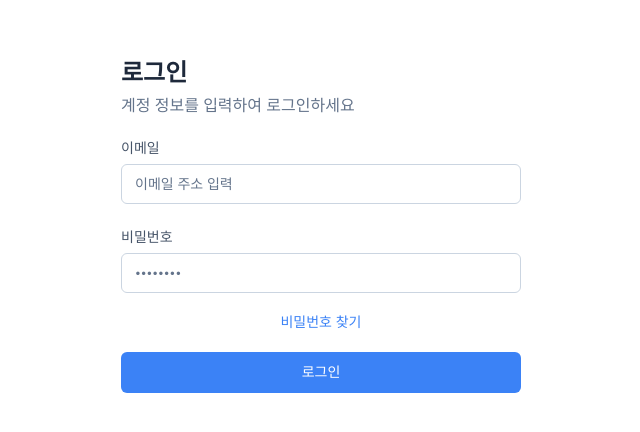
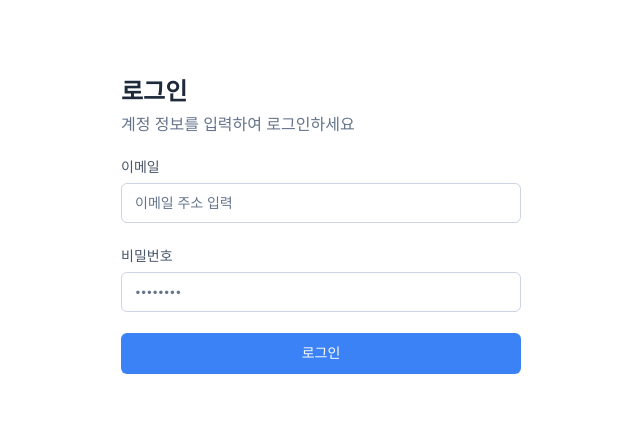
Before and after one commit to maximum-zero/KBE5_CKT_FE, a React (Vite) app: page /login in a window 1280 px wide. Shown: the part 174-606 px from the top of the page, without its empty margins (319-959 px from the left). Built offline with nearby package versions, Linux system fonts and the light colour scheme; no server answers.

Commit message:
fix: 로그인 실패시 이메일 및 비밀번호 수정

```diff
--- a/src/features/auth/LoginPage.tsx
+++ b/src/features/auth/LoginPage.tsx
@@ -2,17 +2,11 @@ import { useState } from 'react';
 import { useNavigate } from 'react-router-dom';
 
 import { BasicButton } from '@/components/ui/button/BasicButton';
-import {
-  LoginContainer,
-  LoginForm,
-  LoginHeaderSection,
-  LoginContentSection,
-  Heading1,
-  BodyText,
-  LinkText,
-} from './LoginPage.styles';
+import { LoginContainer, LoginForm, LoginHeaderSection, Heading1, BodyText } from './LoginPage.styles';
 import { TextInput } from '@/components/ui/input/input/TextInput';
 import api from '@/libs/axios';
+
+import { toast } from 'react-toastify';
 
 const LoginPage = () => {
   const navigate = useNavigate();
@@ -36,8 +30,8 @@ const LoginPage = () => {
       } else {
         console.error('토큰이 없습니다.');
       }
-    } catch (error) {
-      console.error('로그인 실패', error);
+    } catch {
+      toast.error('이메일과 비밀번호를 확인해주세요');
     }
   };
 
@@ -75,9 +69,10 @@ const LoginPage = () => {
           onEnter={handleLogin}
         />
 
-        <LoginContentSection>
+        {/* TODO: 0613 중간 발표로 주석 처리 */}
+        {/* <LoginContentSection>
           <LinkText>비밀번호 찾기</LinkText>
-        </LoginContentSection>
+        </LoginContentSection> */}
 
         <BasicButton width="100%" onClick={handleLogin}>
           로그인
```
